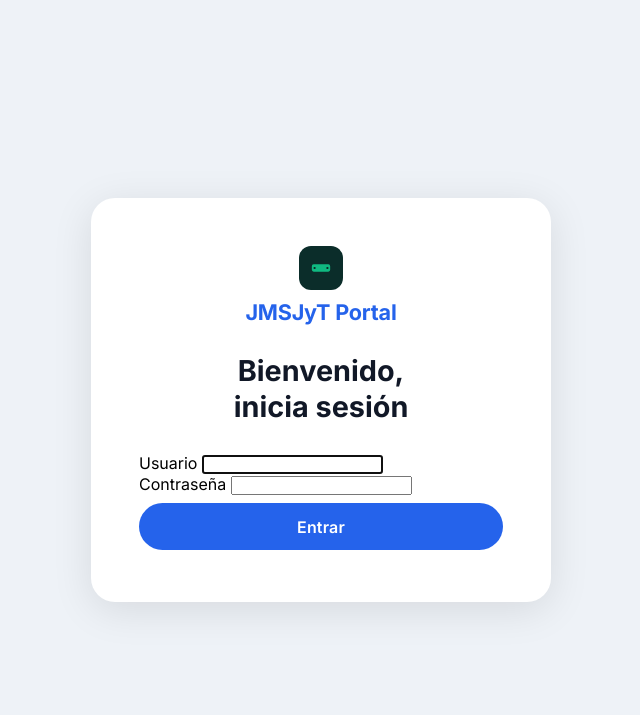
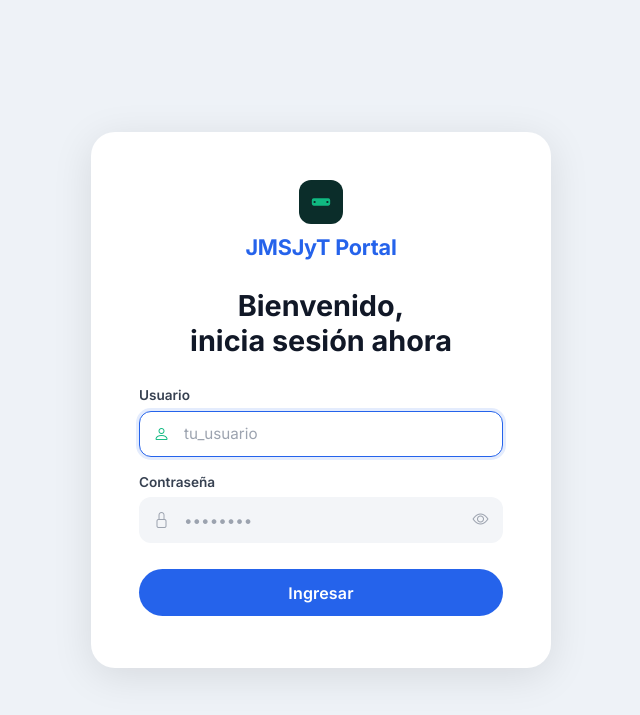
Before and after one commit to diegomedflo/jmsjyt, a Flask app: page /franquiciado/login in a window 1280 px wide. Shown: the top 715 px of the page, without its empty margins (319-959 px from the left). Run offline with Flask 3, Linux system fonts and the light colour scheme.

Commit message:
fix(ui): portal login con mismo estilo que admin login

```diff
--- a/app/templates/franquiciado/login.html
+++ b/app/templates/franquiciado/login.html
@@ -3,16 +3,21 @@
 <head>
   <meta charset="UTF-8" />
   <meta name="viewport" content="width=device-width, initial-scale=1.0" />
-  <title>Portal JMSJyT — Acceder</title>
+  <title>JMSJyT Portal — Acceder</title>
   <link rel="preconnect" href="https://fonts.googleapis.com" />
   <link rel="preconnect" href="https://fonts.gstatic.com" crossorigin />
   <link href="https://fonts.googleapis.com/css2?family=Inter:wght@400;500;600;700&display=swap" rel="stylesheet" />
-  <link rel="stylesheet" href="https://cdn.jsdelivr.net/npm/bootstrap-icons@1.11.3/font/bootstrap-icons.css" crossorigin="anonymous" />
+  <link rel="stylesheet"
+        href="https://cdn.jsdelivr.net/npm/bootstrap-icons@1.11.3/font/bootstrap-icons.css"
+        crossorigin="anonymous" />
   <link rel="stylesheet" href="{{ url_for('static', filename='css/login.css') }}" />
 </head>
 <body>
+
   <div class="login-page">
     <div class="login-card">
+
+      <!-- Header -->
       <div class="login-header">
         <div class="login-icon">
           <svg viewBox="0 0 24 24" xmlns="http://www.w3.org/2000/svg">
@@ -21,30 +26,62 @@
         </div>
         <span class="login-brand">JMSJyT Portal</span>
       </div>
-      <h2 class="login-title">Bienvenido,<br>inicia sesión</h2>
 
-      {% with msgs = get_flashed_messages(with_categories=true) %}
-        {% for cat, msg in msgs %}
-        <div style="margin-bottom:0.75rem;padding:0.6rem 0.85rem;border-radius:6px;font-size:0.85rem;
-                    background:{% if cat=='danger' %}#FEE2E2;color:#991B1B{% else %}#D1FAE5;color:#065F46{% endif %};">
-          {{ msg }}
+      <h2 class="login-title">Bienvenido,<br>inicia sesión ahora</h2>
+
+      <!-- Alertas -->
+      {% with messages = get_flashed_messages(with_categories=true) %}
+        {% for category, message in messages %}
+        <div class="login-alert login-alert--{{ category }}">
+          <i class="bi bi-exclamation-circle me-1"></i>{{ message }}
         </div>
         {% endfor %}
       {% endwith %}
 
-      <form method="POST">
+      <!-- Formulario -->
+      <form method="POST" novalidate class="login-form">
         <input type="hidden" name="csrf_token" value="{{ csrf_token() }}" />
-        <div class="form-group">
-          <label class="form-label">Usuario</label>
-          <input type="text" name="username" class="form-input" autocomplete="username" required autofocus />
+
+        <div class="form-field">
+          <label for="username">Usuario</label>
+          <div class="input-wrap">
+            <i class="bi bi-person input-icon"></i>
+            <input type="text" id="username" name="username"
+                   placeholder="tu_usuario" autocomplete="username" required autofocus />
+          </div>
         </div>
-        <div class="form-group">
-          <label class="form-label">Contraseña</label>
-          <input type="password" name="password" class="form-input" autocomplete="current-password" required />
+
+        <div class="form-field">
+          <label for="password">Contraseña</label>
+          <div class="input-wrap">
+            <i class="bi bi-lock input-icon"></i>
+            <input type="password" id="password" name="password"
+                   placeholder="••••••••" autocomplete="current-password" required />
+            <button type="button" class="toggle-pw" tabindex="-1"
+                    onclick="togglePassword()">
+              <i class="bi bi-eye" id="eyeIcon"></i>
+            </button>
+          </div>
         </div>
-        <button type="submit" class="btn-login">Entrar</button>
+
+        <button type="submit" class="btn-login">Ingresar</button>
       </form>
+
     </div>
   </div>
+
+  <script>
+    function togglePassword() {
+      const input = document.getElementById('password');
+      const icon  = document.getElementById('eyeIcon');
+      if (input.type === 'password') {
+        input.type = 'text';
+        icon.className = 'bi bi-eye-slash';
+      } else {
+        input.type = 'password';
+        icon.className = 'bi bi-eye';
+      }
+    }
+  </script>
 </body>
 </html>
```
